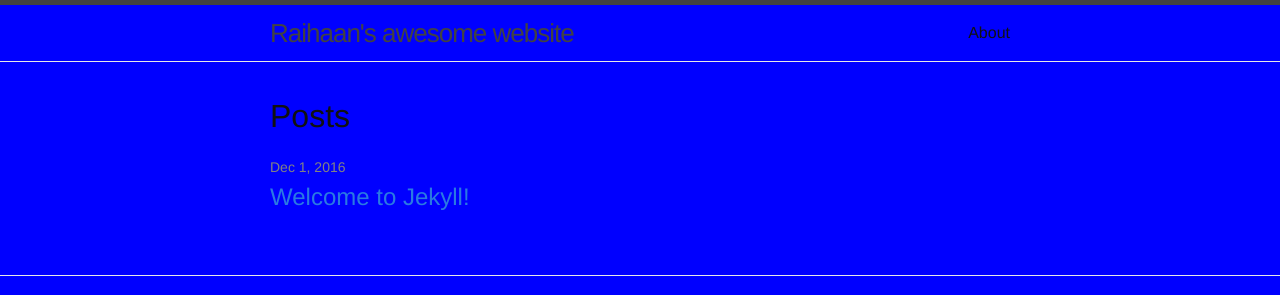
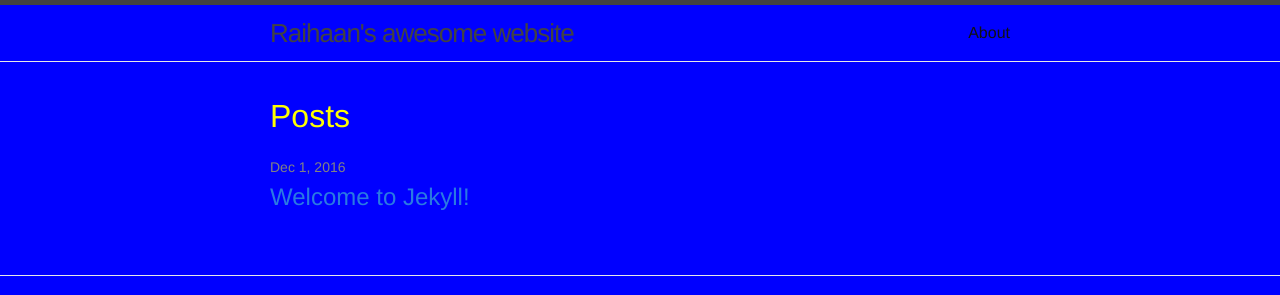
Before and after one commit to skinny2205/skinny2205.github.io, a Jekyll site: the page built from index.html, in a window 1280 px wide. Shown: the top 295 px of the page. Built offline with Jekyll 4.4.1, drawn with Linux system fonts in a browser that asks for light colours.

Commit message:
Update _base.scss

```diff
--- a/_sass/_base.scss
+++ b/_sass/_base.scss
@@ -25,7 +25,9 @@ body {
     font-kerning: normal;
 }
 
-
+h1 {
+  color: yellow;
+}
 
 /**
  * Set `margin-bottom` to maintain vertical rhythm
```
